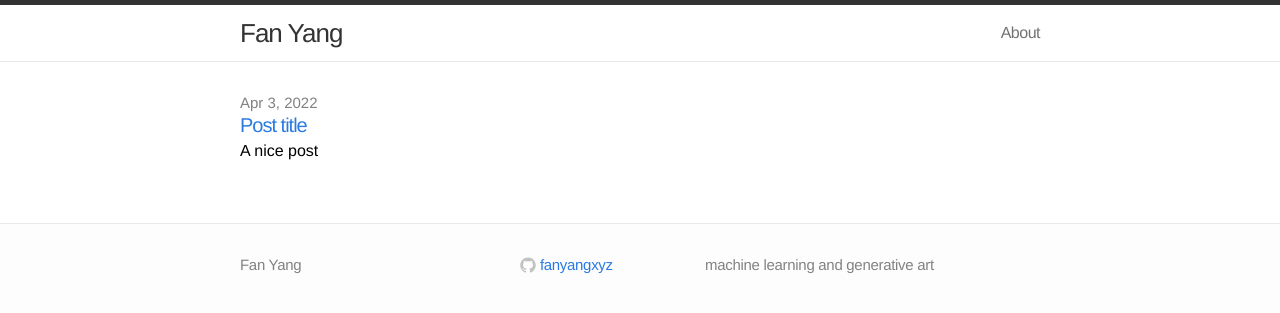
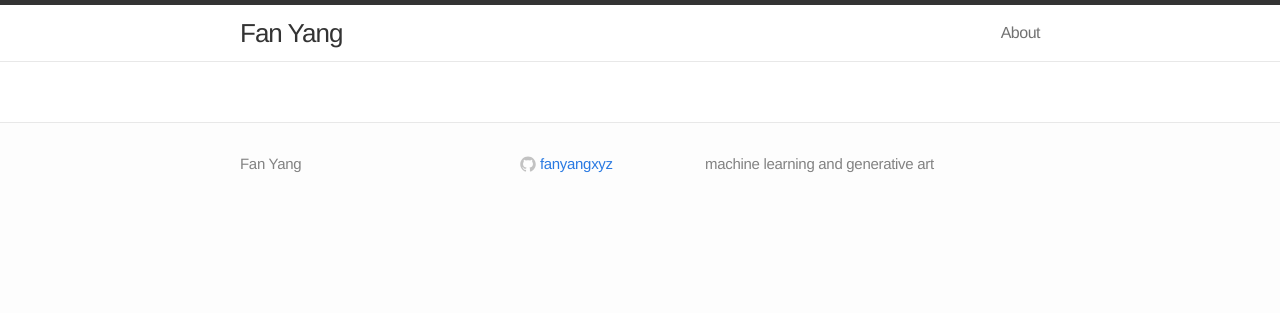
Before and after one commit to fanyangxyz/fanyangxyz.github.io, a Jekyll site: the page built from index.html, in a window 1280 px wide. Shown: the top 313 px of the page. Built offline with Jekyll 4.4.1, drawn with Linux system fonts in a browser that asks for light colours.

Commit message:
remove the posts

```diff
--- a/index.html
+++ b/index.html
@@ -4,15 +4,4 @@ layout: default
 
 <div class="home">
 
-  <ul class="posts">
-    {% for post in site.posts %}
-      <li>
-        <span class="post-date">{{ post.date | date: "%b %-d, %Y" }}</span>
-        <a class="post-link" href="{{ post.url | prepend: site.baseurl }}">{{ post.title }}</a>
-        <br>
-        {{ post.excerpt }}
-      </li>
-    {% endfor %}
-  </ul>
-
 </div>
```
